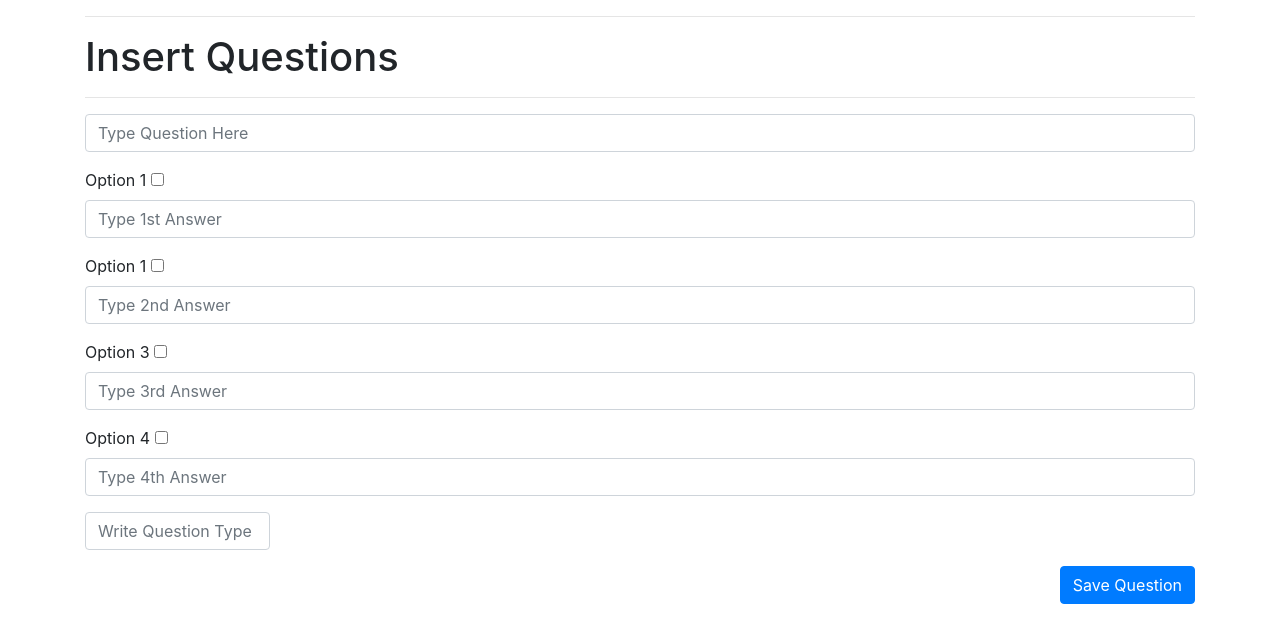
After one commit to ahsan85/Quiz, a PHP site: page /add_questions.php in a window 1280 px wide. The commit adds this page. Shown: the top 643 px of the page. Run offline with PHP 8.4, Linux system fonts and the light colour scheme.

Commit message:
add more features like add,delete and edit questions

```diff
--- /dev/null
+++ b/add_questions.php
@@ -0,0 +1,114 @@
+<?php
+session_start();
+
+$connection= mysqli_connect('localhost','root','root','quizdatabase');
+
+if(isset($_POST['addQuestion']))
+{
+
+  if (!empty($_POST['ques'])  &&  !empty($_POST['answers']) && !empty($_POST['correct']) && !empty($_POST['opType']) ) {
+     // var_dump($_POST);
+   //   die();
+      $q = mysqli_real_escape_string($connection, $_POST['ques']);
+      $_opType = mysqli_real_escape_string($connection, $_POST['opType']);
+      $_correct = mysqli_real_escape_string($connection, $_POST['correct']);
+        //$user_role = mysqli_real_escape_string($connection, $_POST['role']);
+     $sql_insert_question="INSERT  INTO questions (questions,type,answer_id) VALUES ('$q', '$_opType',null)";
+
+
+        if(mysqli_query($connection,$sql_insert_question)){
+          //$recently_stored_question_id = ....
+          $recently_stored_question_id = mysqli_insert_id($connection);
+
+           $_answers=$_POST['answers'];
+           var_dump($_answers);
+           die();
+          foreach ($_answers as $key => $value) {
+
+            $answers = mysqli_real_escape_string($connection, $value[0]);
+            $sql_insert_answers="INSERT  INTO answers (answer,question_id) VALUES ('$answers','$recently_stored_question_id')";
+            mysqli_query($connection,$sql_insert_answers);
+
+            // insert answer
+            // get latest insert id of answer and store in some variable
+            // so we can use it later.
+
+            // this is going to be the correct answer of
+            // above question,
+            // just check if the option key exists in the correct options array
+            // no need to worry about the value.
+            if(isset($_correct[$key]))
+            {
+                // update question with the correct option/answer id
+              // by using last inserted question id and last inserted
+              // answer id.
+
+            }
+          }
+          header('Location: view_questions.php');
+        } else {
+                echo "ERROR: Could not able to execute $sql_insert_data." . mysqli_error($connection);
+        }
+   }
+   else
+     {
+      echo "Please Fill All Field";
+     }
+}
+  mysqli_close($connection);
+?>
+
+<!DOCTYPE html>
+<html>
+<head>
+	<link rel="stylesheet" href="https://maxcdn.bootstrapcdn.com/bootstrap/4.3.1/css/bootstrap.min.css">
+    <script src="https://ajax.googleapis.com/ajax/libs/jquery/3.4.1/jquery.min.js"></script>
+    <script src="https://cdnjs.cloudflare.com/ajax/libs/popper.js/1.14.7/umd/popper.min.js"></script>
+    <script src="https://maxcdn.bootstrapcdn.com/bootstrap/4.3.1/js/bootstrap.min.js"></script>
+	<title></title>
+</head>
+<body>
+     <div class="container">
+     	<hr>
+     	<h1>Insert Questions</h1>
+     	<hr>
+     	<form class="form" method="post">
+     				<div class="form-group">
+     						<input type="" name="ques" class="form-control" placeholder="Type Question Here ">
+     				</div>
+     				<div class="form-group">
+                <label>
+                  Option 1
+                  <input type="checkbox" name="correct[option1]">
+                </label>
+     						<input type="" name="answers[option1]" class="form-control" placeholder="Type 1st Answer ">
+     				</div>
+     				<div class="form-group">
+                <label>
+                    Option 1
+                  <input type="checkbox" name="correct[option2]">
+                </label>
+     						<input type="" name="answers[option2]" class="form-control" placeholder="Type 2nd Answer">
+     				</div>
+     				<div class="form-group">
+               <label>
+                    Option 3
+                  <input type="checkbox" name="correct[option3]">
+                </label>
+     						<input type="" name="answers[option3]" class="form-control" placeholder="Type 3rd Answer">
+     				</div>
+     				<div class="form-group">
+                <label>
+                    Option 4
+                  <input type="checkbox" name="correct[option4]">
+                </label>
+     						<input type="" name="answers[option4]" class="form-control" placeholder="Type 4th Answer">
+     				</div>
+     				<div class="form-group">
+     						<input type="" name="opType" class="form-control col-lg-2" placeholder="Write Question Type">
+     				</div>
+     				<button type="submit"  name="addQuestion" class="btn btn-primary float-right">Save Question</button>
+        </form>
+     </div>
+</body>
+</html>
--- a/check.php
+++ b/check.php
@@ -1,6 +1,6 @@
 <?php
-
-$connection = mysqli_connect("localhost", "root", "root","quizdatabase");
+include 'config.php';
+$connection = mysqli_connect($server,$name,$password,$db);
 if(isset($_POST['submit']))
 {
    if(!empty($_POST['quizcheck']))
--- a/index.php
+++ b/index.php
@@ -3,7 +3,7 @@
 session_start();
 if (isset($_POST['playerName']) && isset($_POST['pwd']) )
 {
-$connection = mysqli_connect("$server", "$name", "$password","$db");
+$connection = mysqli_connect($server,$name,$password,$db);
 $name=$_POST['playerName'];
 $pwd= $_POST['pwd'];
 $sql_q="SELECT * FROM users WHERE username='$name' and password='$pwd'";
```
Also changed, not shown: delete_questions.php (added, +14 -0 lines), main.php (+11 -4 lines), update_questions.php (added, +43 -0 lines), view_questions.php (added, +141 -0 lines).
